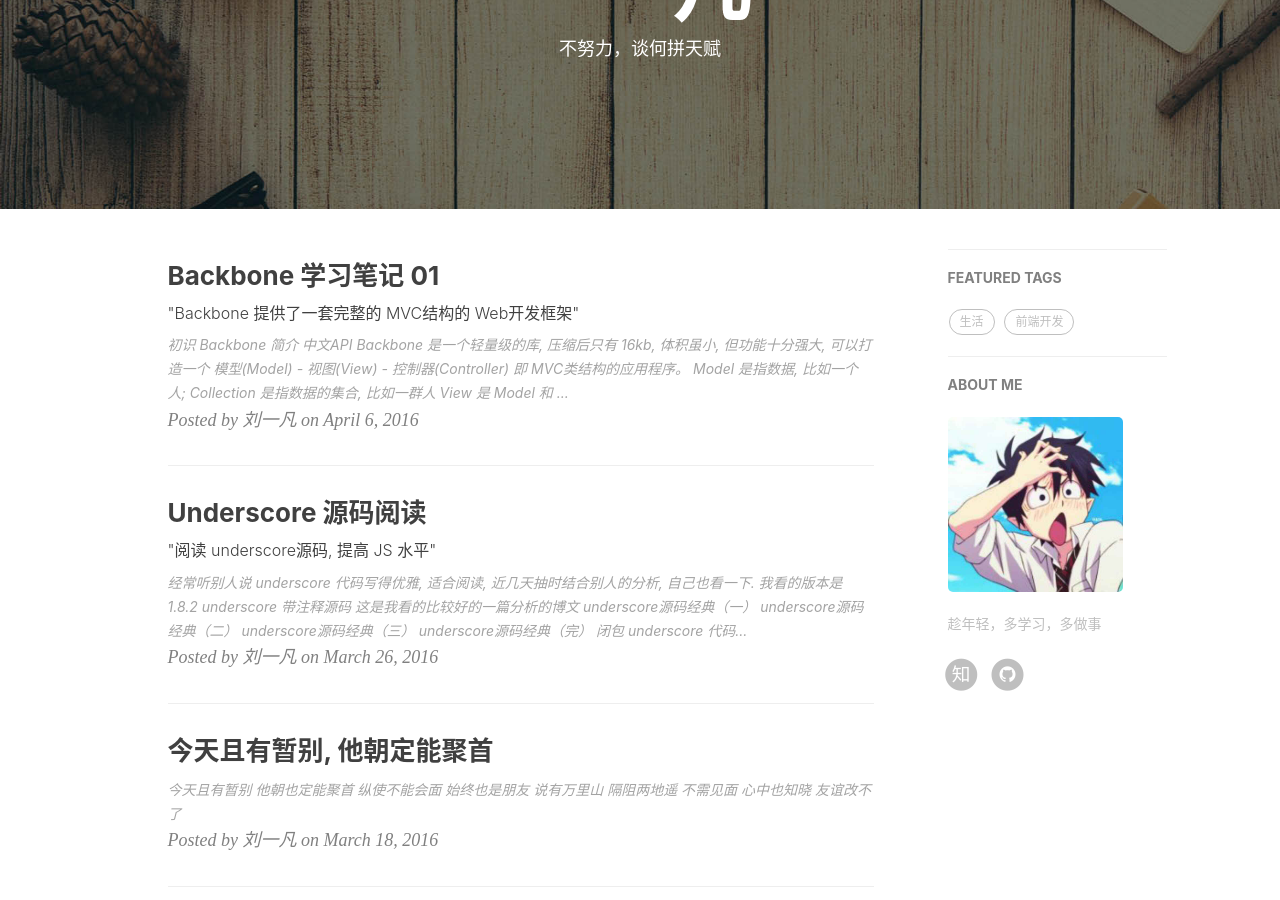
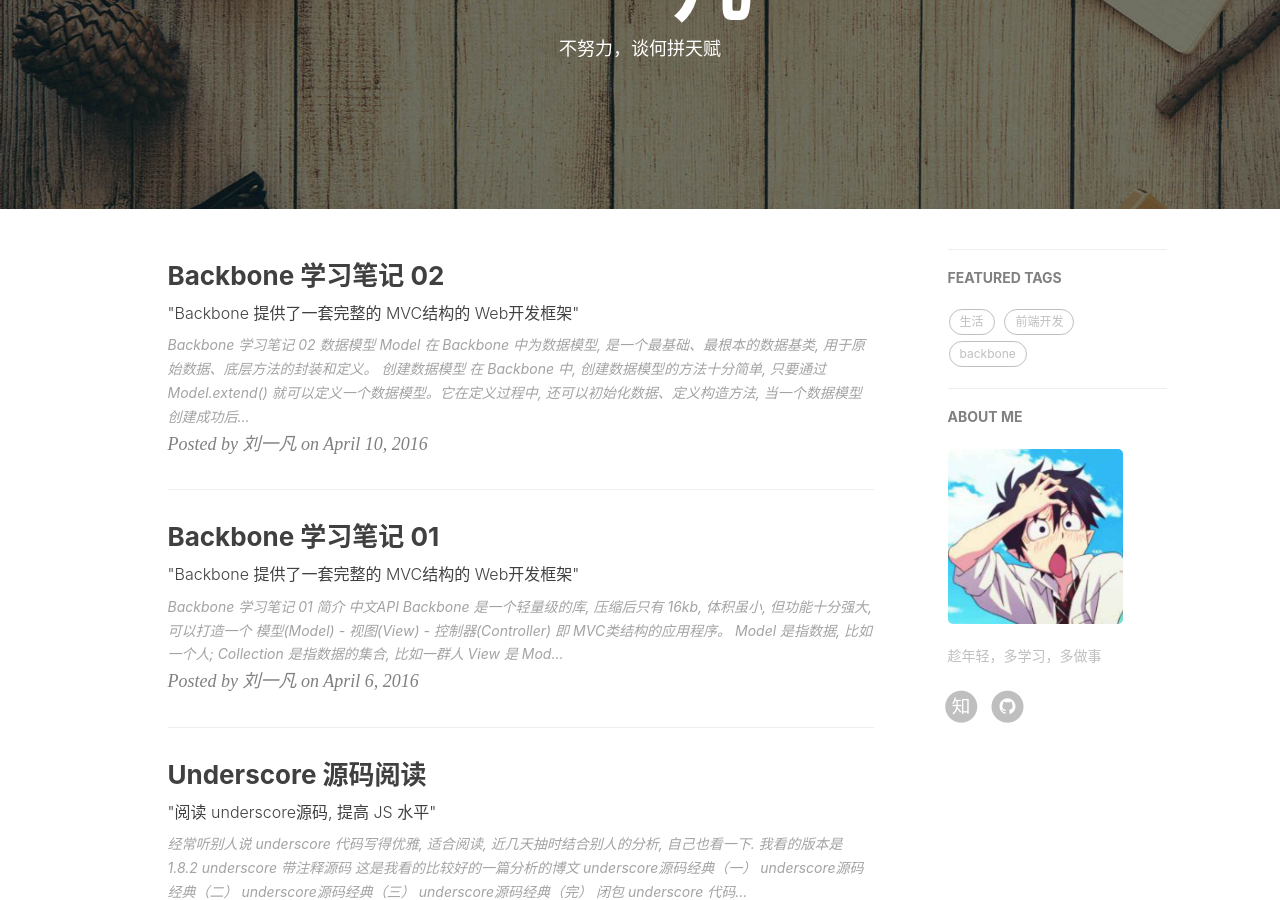
Before and after one commit to CherishLyf/CherishLyf.github.io, a Jekyll site: the page built from index.html, in a window 1280 px wide and 900 px high, scrolled down 209 px. Built offline with Jekyll 4.4.1, drawn with Linux system fonts in a browser that asks for light colours; nearby versions of some CDN libraries; the list of posts is cut into pages by our own code; comment, search, counter and statistics services are not loaded; part of the change alters nothing that is shown; some of the changed text lies outside the part shown.

Commit message:
Backbone 学习笔记

```diff
--- a/_posts/2016-04-06-backbone.markdown
+++ b/_posts/2016-04-06-backbone.markdown
@@ -8,11 +8,11 @@ tags:
     - backbone
 ---
 
-## 初识 Backbone
+# Backbone 学习笔记 01
 
 ---
 
-### 简介
+## 简介
 
 [中文API](http://www.css88.com/doc/backbone/)
 
@@ -23,7 +23,7 @@ Collection 是指数据的集合, 比如一群人 <br>
 View 是 Model 和 Collection 中数据的展示, 比如也数据渲染到页面 <br>
 Router 是对路由的处理, 在单页面中通过 Router 来控制 View 的展示
 
-### 依赖
+## 依赖
 
 Backbone.js 强制依赖 Underscore.js 这个库,  非强制依赖 jQuery, Zepto 等第三方库
 
@@ -31,7 +31,7 @@ Backbone.js 强制依赖 Underscore.js 这个库,  非强制依赖 jQuery, Zepto
     <script src="underscore.js"></script>
     <script src="backbone.js"></script>
 
-### 第一个 Backbone 应用页面
+## 第一个 Backbone 应用页面
 
 [预览效果](http://jsbin.com/wawadapawi/edit?output)
 
@@ -686,3 +686,57 @@ Underscore.js 是一个非常简洁的, 实用的库, 包含了 60 多个独立
     => 您触发了change:age事件
     => 您触发了all事件中change:age
     => 您触发了all事件中change
+
+#### 事件与 Model、Collection 、View 的关系
+
+**示例十四 : 在 View 模块中定义事件**
+
+1.功能描述
+
+在构建视图类时, 定义页面中的两个按钮的单击事件。单击"显示"按钮, 将页面中展示 `<div>`  元素的内容, 单击"隐藏"按钮时, 将隐藏 `<div>` 元素中的内容。
+
+2.实现代码
+
+    <!doctype html>
+    <html lang="en">
+    <head>
+        <meta charset="UTF-8">
+        <title>View 模块中的事件</title>
+        <style type="text/css">
+        body{
+          font-size: 12px;
+        }
+        </style>
+    </head>
+    <body>
+    <div id="view">
+      <input type="button" value="显示" id="btnShow">
+      <input type="button" value="隐藏" id="btnHide">
+    </div>
+    <div id="Info">
+      <span>This is a text .</span>
+    </div>
+    <script src="http://apps.bdimg.com/libs/jquery/1.9.0/jquery.min.js"></script>
+    <script src="http://apps.bdimg.com/libs/underscore.js/1.7.0/underscore-min.js"></script>
+    <script src="http://apps.bdimg.com/libs/backbone.js/1.0.0/backbone-min.js"></script>
+    <script>
+    var infoView = Backbone.View.extend({
+      el : "#view",
+      events : {
+        "click #btnShow" : "ShowInfo",
+        "click #btnHide" : "HideInfo"
+      },
+      ShowInfo : function(){
+        $("#Info").show();
+      },
+      HideInfo : function(){
+        $("#Info").hide()
+      }
+    });
+
+    var view = new infoView();
+    </script>
+    </body>
+    </html>
+
+[演示代码](http://jsbin.com/gefejahiju/edit?html,output)
--- /dev/null
+++ b/_posts/2016-04-10-backbone.markdown
@@ -0,0 +1,231 @@
+---
+layout:     post
+title:      "Backbone 学习笔记 02"
+subtitle:   " \"Backbone 提供了一套完整的 MVC结构的 Web开发框架\""
+author:     "刘一凡"
+header-img: "img/post-bg-2015.jpg"
+tags:
+    - backbone
+---
+
+# Backbone 学习笔记 02
+
+---
+
+## 数据模型
+
+---
+
+Model 在 Backbone 中为数据模型, 是一个最基础、最根本的数据基类, 用于原始数据、底层方法的封装和定义。
+
+### 创建数据模型
+
+在 Backbone 中, 创建数据模型的方法十分简单, 只要通过 `Model.extend()` 就可以定义一个数据模型。它在定义过程中, 还可以初始化数据、定义构造方法, 当一个数据模型创建成功后, 可以通过实例化的方法, 产生一个个数据对象。这些数据都继承了数据模型中的初始化数据, 并能够方便的调用。
+
+#### 创建一个简单的模型对象
+
+当使用 `Model.extend()` 方法构建数据模型之后, 就可以通过实例化方式创建一个模型的对象, 模型对象将自动继承模型中定义的属性和方法。
+
+**示例一 : 创建一个简单的模型对象**
+
+    var student = Backbone.Model.extend({
+      initialize : function(){
+        initNum++;
+        console.log("您构建了" + initNum + "个对象");
+      }
+    });
+    var initNum = 0;
+    var student1 = new student();
+    var student2 = new student();
+
+    => 您构建了1个对象
+    => 您构建了2个对象
+
+#### 对象赋值的方法
+
+对于一个数据模型, 赋值的方法在定义时通过 `defaults` 属性设置数据模型的默认值, 对于一个已经实例化的模型对象, 赋值的方法为 `set` 方法, 重置模型的默认值。`set` 方法有两种形式 :
+
+第一种是单个设置 :
+
+    Obj.set(attrName, attrValue)
+
+第二种为批量设置属性值
+
+    Obj.set({attrName1 : attrValue1, attrName2 : attrValue2, ....})
+
+无论使用 `set` 方法的何种形式赋值, 当完成对象赋值操作之后, 就可以通过调用对象的 `get` 或 `escape` 方法获取已设置的对象属性值。调用格式如下 :
+
+    Obj.get(attrName)
+    Obj.escape(attrName)
+
+**示例二 : 对象模型赋值的方法**
+
+    var student = Backbone.Model.extend({
+      initialize : function(){
+        // 执行构造代码
+      },
+      defaults : {
+        Code : "",
+        Name : "",
+        Score : ""
+      }
+    });
+    var student1 = new student();
+    student1.set({
+      Code : "10001",
+      Name : "张三",
+      Score : "120",
+      Class : "一年级"
+    });
+    console.log(student1.get("Name") + "在" + student1.get("Class") + "读小学");
+
+    => 张三在一年级读小学
+
+#### 自定义模型中的方法
+
+在构建对象模型时, 不仅可以设置模型对象的默认属性, 而且还可以自定义模型对象的方法, 在方法中 `this` 表示模型本身。
+
+**示例三 : 自定义方法**
+
+    var student = Backbone.Model.extend({
+      initialize : function(){
+        // 执行构造代码
+      },
+      defaults : {
+        Code : "",
+        Name : "",
+        Score : ""
+      },
+      printLog : function(){
+        console.log(this.get("Name") + "在" + this.get("Class") + "读小学");
+      }
+    });
+    var student1 = new student();
+    student1.set({
+      Code : "10001",
+      Name : "张三",
+      Score : "120",
+      Class : "一年级"
+    });
+    student1.printLog();
+
+    => 张三在一年级读小学
+
+#### 监听对象属性值变化
+
+在构建数据模型时, 使用 `on` 方法去绑定对象的属性事件, 监听属性值的变化, 通常放在数据模型构造函数 `initialize`。
+
+**示例四 : 监听 Name 属性值的变化**
+
+    var student = Backbone.Model.extend({
+      initialize : function(){
+        this.on("change:Name", function(){
+          var oldName = this.previous("Name");
+          var newname = this.get("Name");
+          if(oldName != newname){
+            console.log("Name 原值 : " + oldName + ", 新值 : " + newname);
+          }
+        })
+      },
+      defaults : {
+        Code : "",
+        Name : "name",
+        Score : ""
+      }
+    });
+    var student1 = new student();
+    student1.set({
+      Code : "10001",
+      Name : "张三",
+      Score : "120",
+      Class : "一年级"
+    });
+
+    => Name 原值 : name, 新值 : 张三
+
+### 模型对象操作
+
+创建一个数据模型类后, 接下来的任务就是针对模型对象实例化对象, 并对实例化后的对象进行一系列的数据操作。
+
+#### 读取数据
+
+如果要读取一个模型对象中的数据, 通常调用对象的 `get` 和 `escape` 方法, 前者是直接返回对象的数据, 后者是返回经过对对象中某些特殊字符进行编码的数据。
+
+**示例五 : 调用 get 方法获取对象指定的属性值**
+
+    var student = Backbone.Model.extend({
+      defaults : {
+        Code : "",
+        Name : "",
+        Score : ""
+      }
+    });
+    var student1 = new student({
+      Name : "张三"
+    });
+    console.log(student1.get("Name"))
+
+    => 张三
+
+#### 修改数据
+
+完成一个数据模型的构建之后, 就可以通过实例化的对象修改模型类中的默认属性值。常用的有两种方法 : 一种是在实例化的时候修改默认属性; 一种是调用对象的 `set` 方法针对一个或者多个属性进行重置。
+
+**示例六 : 调用 set 方法批量修改重置默认值**
+
+    var student = Backbone.Model.extend({
+      defaults : {
+        Code : "",
+        Name : "",
+        Score : ""
+      }
+    });
+    var student1 = new student({
+      Code : "10001",
+      Name : "张三",
+      Score : 150
+    });
+    var student2 = new student();
+    student2.set({
+      Code : "10002",
+      Name : "李四",
+      Score : 150
+    });
+
+#### 开启数据验证
+
+Backbone 提供了一套完整的数据验证机制, 用于确保写入数据模型的正确性。<br>
+要实现数据的验证, 需要以下3个步骤 :
+
+1.添加 `validate` 方法, 在该方法中提供数据的校验, 即数据在什么情况下, 认为它是不正确的, 如果不正确返回提示信息。<br>
+2.绑定对象的 `invalid` 方法, 数据验证失败后会触发该事件, 在该事件中, 通过返回的参数可以接收 `validate` 方法中传递的提示信息。<br>
+3.使用 `set` 方法添加/修改属性时, 必须将 `validate` 属性值设置为 `true`, 用于通知 Backbone 框架此次数据操作时需要验证的。
+
+**示例七 : 开启数据验证**
+
+    var student = Backbone.Model.extend({
+      initialize : function(){
+        this.on("invalid", function(model, error){
+          console.log(error)
+        });
+      },
+      validate : function(attrs){
+        if(!_.isString(attrs.Name)) return "姓名必须是字符串"
+        if(!_.isNumber(attrs.Score)) return "分数必须是数字"
+      },
+      defaults : {
+        Code : "10001",
+        Name : "张三",
+        Score : 120
+      }
+    });
+    var student1 = new student();
+    student1.set({
+      Code : "10002",
+      Name : 120,
+      Score : "李四"
+    }, {"validate" : true});
+    console.log(student1.toJSON());
+
+    => 姓名必须是字符串
+    => Object {Code: "10001", Name: "张三", Score: 120}
```
